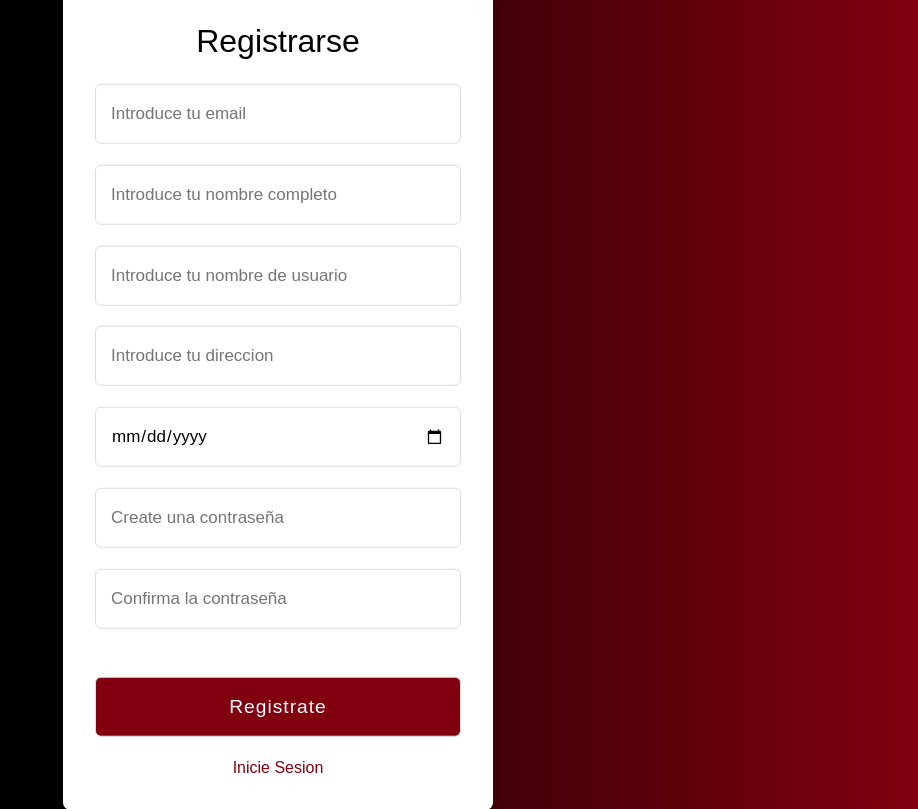
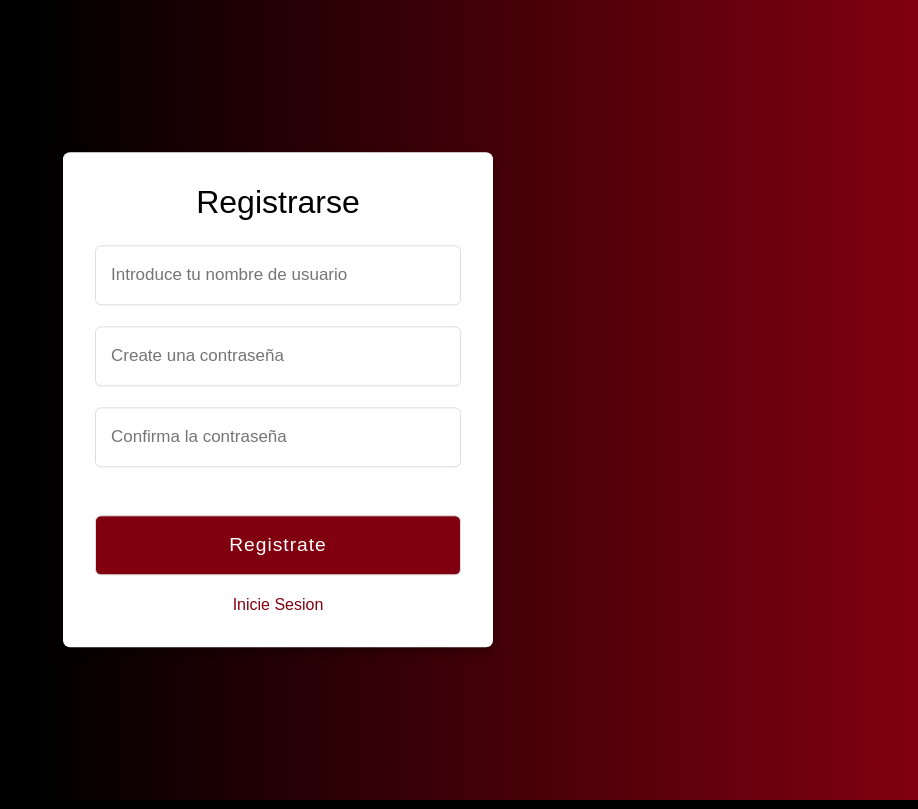
Before and after one commit to davidmato/RecaMan, a Django app: page /recaman/registrar in a window 1280 px wide. Shown: the whole page, without its empty margins (362-1280 px from the left). Run offline with Django 4.2, Linux system fonts and the light colour scheme.

Commit message:
SE AJUSTAN MODELOS PARA ASIGNACION DE ID DE CLIENTE

```diff
--- a/RecaManApp/models.py
+++ b/RecaManApp/models.py
@@ -54,12 +54,9 @@ class Producto (models.Model):
     precio = models.FloatField()
 
 class Usuarios(AbstractBaseUser):
-    nombre = models.CharField(max_length=150)
     nombreUsuario = models.CharField(max_length=150, unique=True)
-    email = models.EmailField(max_length=150, unique=True)
     password = models.CharField(max_length=150)
     rol = models.CharField(max_length=15, choices=Roles.choices, default=Roles.CLIENTE)
-    producto = models.ManyToManyField(Producto)
     is_active = models.BooleanField(default=True)
     is_staff = models.BooleanField(default=False)
 
@@ -78,7 +75,8 @@ class Cliente(models.Model):
     nombre = models.CharField(max_length=150)
     fecha_nacimiento = models.DateField()
     direccion = models.CharField(max_length=150)
-
+    email = models.EmailField(max_length=150, unique=True)
+    producto = models.ManyToManyField(Producto)
 
 class Mecanico (models.Model):
     nombre = models.CharField(max_length=150)
--- a/RecaManApp/views.py
+++ b/RecaManApp/views.py
@@ -60,11 +60,9 @@ def registrar_user(request):
     if request.method == "GET":
         return render(request, 'register.html')
     else:
-        name = request.POST.get('nombre-registro')
-        mail = request.POST.get('email-registro')
+
+
         NameUsuario = request.POST.get('nom-usuario')
-        dicrection = request.POST.get('register-direccion')
-        fecha = request.POST.get('fecha-nacimiento')
         password = request.POST.get('contraseña-registro')
         repeatpassword = request.POST.get('confirmar')
 
@@ -78,23 +76,14 @@ def registrar_user(request):
         if existe_usuario:
             errores.append('Ya existe el nombre de ese usuario')
 
-        existe_email = Usuarios.object.filter(email=mail).exists()
 
-        if existe_email:
-            errores.append('Ya existe un Usuario con ese email')
 
         if len(errores) != 0:
             return render(request, 'register.html', {'errores':errores})
 
         else:
-            user = Usuarios.object.create(nombreUsuario=NameUsuario, password=make_password(password), email=mail)
-            cliente = Cliente.objects.create(nombre=name, fecha_nacimiento=fecha, direccion=dicrection)
-            user.nombre=name
-            cliente.nombre=name
-            cliente.fecha_nacimiento=fecha
-            cliente.direccion=dicrection
+            user = Usuarios.object.create(nombreUsuario=NameUsuario, password=make_password(password))
             user.save()
-            cliente.save()
             return redirect('login')
 
 
@@ -111,6 +100,8 @@ def register_mecanic_user(request, id):
         user.password = make_password(mecanic.dni)
         user.rol = Roles.MECANICO
         user.save()
+        mecanic.user_id = user.id
+        mecanic.save()
         return redirect('login')
     else:
         return redirect('plantillaMecanico')
@@ -123,9 +114,9 @@ def register_mecanic_user(request, id):
 def do_login(request):
     if request.method == "POST":
         NombreUsuario = request.POST.get('nombreusuario')
-        contraseña = request.POST.get('contraseña')
+        contrasenya = request.POST.get('contraseña')
 
-        usuario = authenticate(request, username=NombreUsuario, password=contraseña)
+        usuario = authenticate(request, username=NombreUsuario, password=contrasenya)
 
         if usuario is not None:
             login(request, usuario)
--- a/templates/register.html
+++ b/templates/register.html
@@ -108,11 +108,7 @@
           <header>Registrarse</header>
           <form method="post" action="{% url 'register' %}">
               {% csrf_token %}
-              <input type="text" id="email-registro" name="email-registro" placeholder="Introduce tu email">
-              <input type="text" id="nombre-registro" name="nombre-registro" placeholder="Introduce tu nombre completo">
               <input type="text" id="nom-usuario" name="nom-usuario" placeholder="Introduce tu nombre de usuario">
-              <input type="text" id="direccion" name="register-direccion" placeholder="Introduce tu direccion">
-              <input type="date" id="fecha-nacimiento" name="fecha-nacimiento" placeholder="Introduce tu fecha de nacimiento">
               <input type="password" id="contraseña-registro" name="contraseña-registro" placeholder="Create una contraseña">
               <input type="password" id="confirmar" name="confirmar" placeholder="Confirma la contraseña">
 
```
